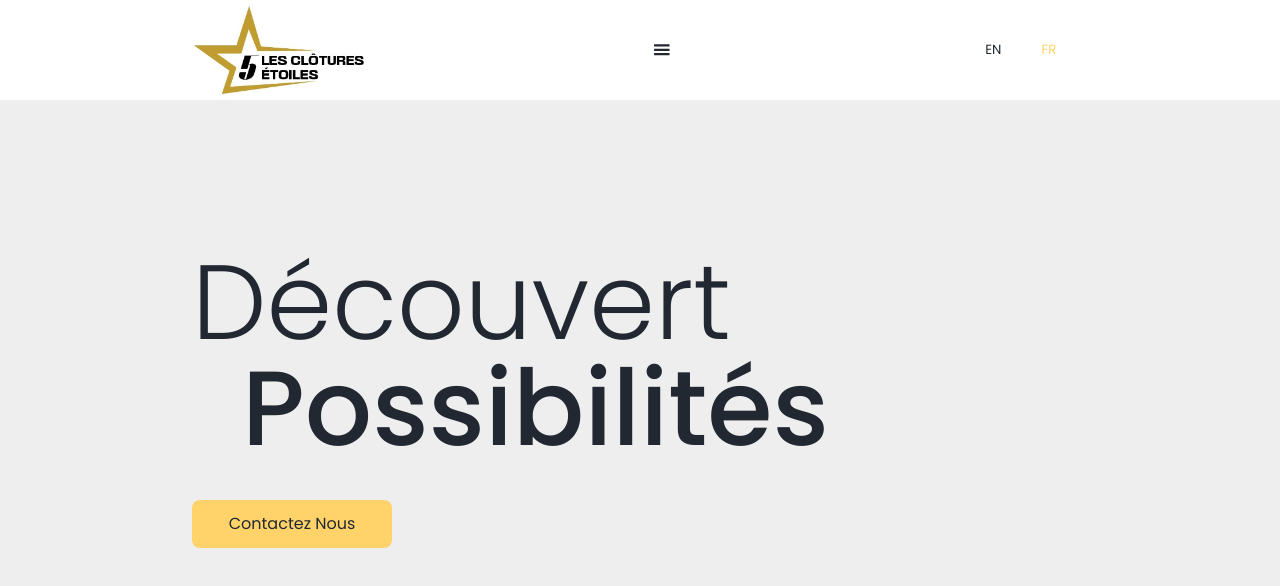
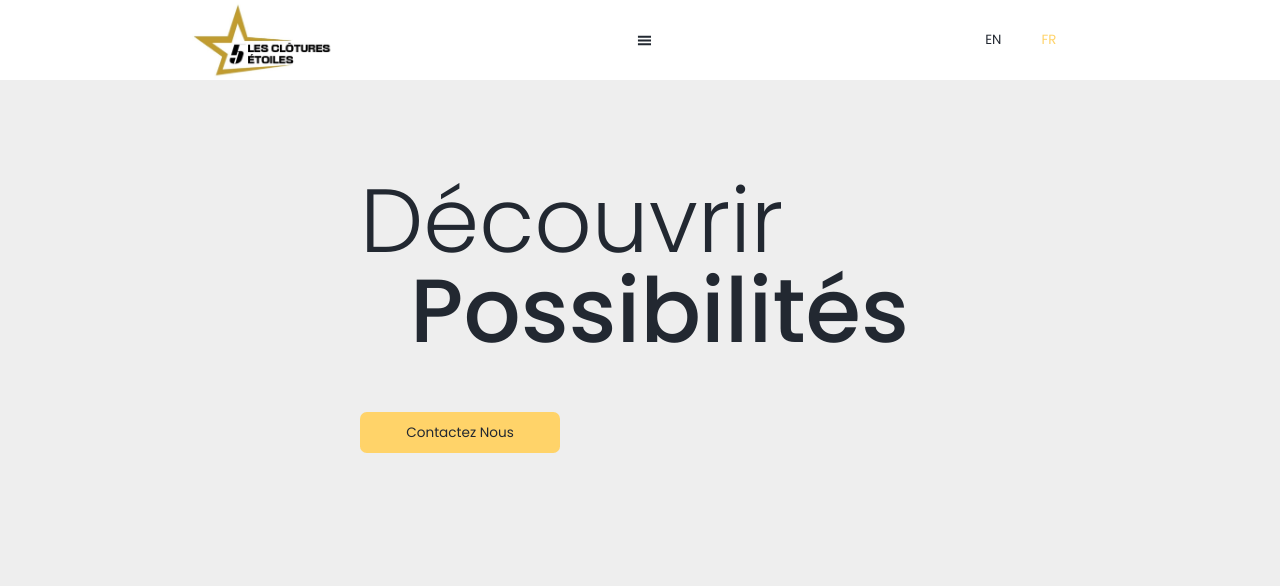
Before and after one commit to nandini92/Clotures_Cinq_Etoiles, a React (Create React App) app in the folder client/: page / in a window 1280 px wide. Shown: the top 586 px of the page. Built offline with nearby package versions, Linux system fonts and the light colour scheme.

Commit message:
Fixed responsiveness of font and landing page images

```diff
--- a/client/src/App.js
+++ b/client/src/App.js
@@ -45,7 +45,7 @@ function App() {
             <Home />
             <About opacity={scrollPercentage > 10 ? 1 : 0} />
             <Projects opacity={scrollPercentage > 60 ? 1 : 0} />
-            <Contact opacity={scrollPercentage > 70 ? 1 : 0} />
+            <Contact opacity={scrollPercentage > 90 ? 1 : 0} />
           </>
         )}
       </Container>
--- a/client/src/GlobalStyles.js
+++ b/client/src/GlobalStyles.js
@@ -64,4 +64,8 @@ table {
 	box-sizing: border-box !important;
 	/* border: 1px solid red !important; */
 }
+
+html {
+	font-size: 1.7vh;
+}
 `;
--- a/client/src/components/About.js
+++ b/client/src/components/About.js
@@ -51,7 +51,7 @@ const Wrapper = styled.section`
   display: flex;
   flex-direction: column;
   justify-content: center;
-  margin: 0 100px 100px 100px;
+  margin: 0 10% 5% 10%;
   opacity: ${(props) => props.opacity};
 
   @media (width < 1000px) {
--- a/client/src/components/Contact.js
+++ b/client/src/components/Contact.js
@@ -26,7 +26,7 @@ const Contact = ({ opacity }) => {
 
 const Wrapper = styled.section`
   opacity: ${(props) => props.opacity};
-  margin: 80px 80px 0px 80px;
+  margin: 5% 10% 0px 10%;
   border-top: 1px solid var(--dark-grey);
   transition: opacity 0.2s ease-in-out;
   background-color: var(--light-grey);
--- a/client/src/components/Header.js
+++ b/client/src/components/Header.js
@@ -25,7 +25,7 @@ const Header = ({ scrollPercentage }) => {
             src="/assets/clotures_cinq_etoiles.jpg"
             alt="logo clôtures cinq étoiles"
           />
-          {window.screen.width > 1400 ? (
+          {window.screen.width > 1000 ? (
             <Links>
               <Option smooth to="/#home">
                 <Text tid="option1" />
@@ -57,7 +57,7 @@ const Header = ({ scrollPercentage }) => {
 const Wrapper = styled.div`
   position: fixed;
   z-index: 1000;
-  width: 100%;
+  width: 100vw;
 `;
 const Content = styled.div`
   padding: 0px 15%;
@@ -70,11 +70,7 @@ const Content = styled.div`
   }
 `;
 const Logo = styled.img`
-  height: 100px;
-
-  @media (width < 400px) {
-    height: 80px;
-  }
+  height: 10vh;
 `;
 const Links = styled.div`
   display: flex;
--- a/client/src/components/Home.js
+++ b/client/src/components/Home.js
@@ -8,19 +8,18 @@ const Home = () => {
 
   return (
     <Wrapper id="home">
-      <InnerWrapper>
+      <TextWrapper>
         <TitleText>
           <Title><Text tid="landingHeader1" /></Title>
           <Title2><Text tid="landingHeader2"/></Title2>
         </TitleText>
-        <Desc>
         {window.screen.width > 1000 && (
           <Description>
             <Text tid="landingDescription" />
         </Description>
         )}
           <Button smooth to='/#contact'><Text tid="option4" /></Button>
-        </Desc>
+      </TextWrapper>
         {
           window.screen.width > 1000 && (
             <Images>
@@ -34,7 +33,6 @@ const Home = () => {
 
           )
         }
-      </InnerWrapper>
     </Wrapper>
   );
 };
@@ -42,30 +40,38 @@ const Home = () => {
 const Wrapper = styled.section`
   display: flex;
   justify-content: center;
-  padding-top:200px;
+  padding-top:22vh;
   height: 100vh;
+  /* margin: 0 15%; */
 
   @media (width < 1000px) {
-    padding-top: 240px ;
+    display: block;
+    padding-top: 240px;
     background-image: url("assets/jiziming-wfjuNRrY490-unsplash.jpg");
     background-size: cover;
     background-position-y: bottom;
+    margin: 0;
   }
 `;
-const InnerWrapper = styled.div`
+const TextWrapper = styled.div`
   display: flex;
-  justify-content: space-between;
-  width: 70vw;
+  flex-direction: column;
+  /* margin-right: 10%; */
+  width: 70vh;
 
   @media (width < 1000px) {
-    display: block;
+    width: 100%;
+    display: flex;
+    flex-direction: column;
+    align-items: center;
   }
 `;
 const TitleText = styled.div`
-  padding-top: 50px;
-  position: absolute;
+  /* padding-top: 50px; */
+  position: relative;
   z-index: 1;
-  font-size: 6.6em;
+  font-size: 6.6rem;
+  margin-bottom: 10%;
 
   @media (width < 1000px) {
     text-align: center;
@@ -101,24 +107,22 @@ const Title2 = styled.h1`
     }
   }
 `;
-const Desc = styled.div`
-  width: 50%;
-  margin: 300px 50px 0px 0px;
-  display: flex;
-  flex-direction: column;
-  justify-content: top;
+// const Desc = styled.div`
+//   display: flex;
+//   flex-direction: column;
+//   justify-content: top;
 
-  @media (width < 1000px) {
-  width: 100%;
-  margin-top: 150px;
-  align-self: start;
-  align-items: center;
-  }
-`;
+//   @media (width < 1000px) {
+//   width: 100%;
+//   margin-top: 150px;
+//   align-self: start;
+//   align-items: center;
+//   }
+// `;
 const Description = styled.p`
   font-weight: 300;
-  line-height: 1.3em;
-  margin-bottom: 50px;
+  line-height: 1.3rem;
+  margin-bottom: 10%;
 `;
 const Button = styled(HashLink)`
   cursor: pointer;
@@ -157,16 +161,19 @@ const Button = styled(HashLink)`
   }
 `;
 const Images = styled.div`
+margin-left: 5%;
   display: flex;
+  height: 80vh;
+  width: 50vh;
 `;
 const Image1 = styled.div`
   position: relative;
-  top: 110px;
-  right: 50px;
+  top: 15%;
+  right: 10%;
   background-image: url("assets/crop1.JPG");
   background-size: cover;
-  height: 500px;
-  width: 150px;
+  height: 60%;
+  width: 30%;
 
   animation: slideUp 1s;
 
@@ -187,8 +194,8 @@ const Hue1 = styled.div`
 const Image2 = styled.div`
   background-image: url("assets/crop2.JPG");
   background-size: cover;
-  height: 500px;
-  width: 350px;
+  height: 65%;
+  width: 90%;
 
   animation: slideDown 1s;
 
--- a/client/src/components/Projects.js
+++ b/client/src/components/Projects.js
@@ -112,7 +112,7 @@ const Button = styled.button`
     props.active ? "var(--light-grey)" : "var(--dark-grey)"};
   background-color: ${(props) =>
     props.active ? "var(--dark-grey)" : "var(--light-grey)"};
-  font-size: 15px;
+  font-size: 1rem;
   font-weight: 500;
 
   transition: all 0.2s ease-in-out;
--- a/client/src/languages/fr.json
+++ b/client/src/languages/fr.json
@@ -3,7 +3,7 @@
     "option2": "À propos",
     "option3": "Réalisations",
     "option4": "Contactez Nous",
-    "landingHeader1": "Découvert",
+    "landingHeader1": "Découvrir",
     "landingHeader2": "Possibilités",
     "landingDescription": "Bienvenue chez Clôtures Cinq Étoiles, vos experts de confiance en matière de clôtures à Montréal et dans ses environs. Au cours de notre première année d'activité, nous sommes fiers d'être une entreprise à taille humaine dédiée à offrir un service rapide et fiable. Que vous ayez besoin d'une nouvelle installation de clôture, de réparations ou d'entretien, notre équipe qualifiée est là pour répondre à vos besoins en matière de clôture avec le plus grand soin et professionnalisme. Découvrez la touche personnalisée de Clôtures Cinq Étoiles pour toutes vos exigences en matière de clôture.",
     "icon1" : "Privé",
```
